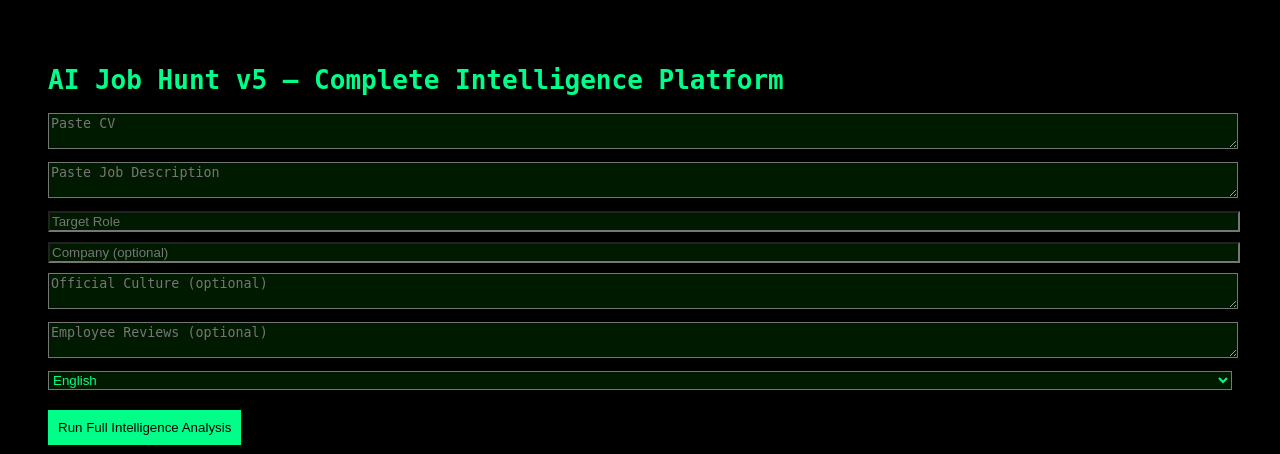
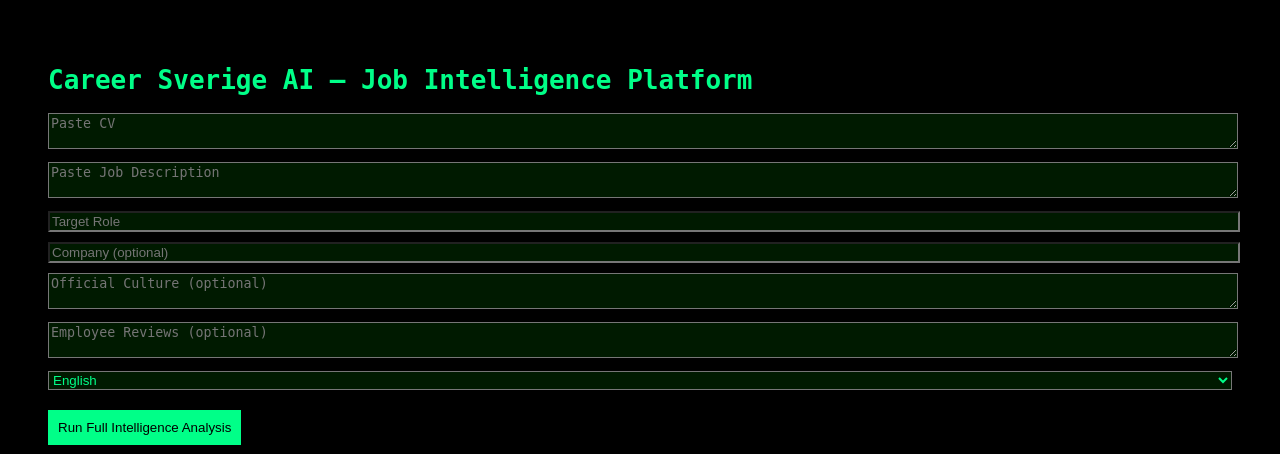
Before and after one commit to wleyritana/CareerSverigeAI, a Flask app: page / in a window 1280 px wide. Shown: the top 454 px of the page. Run offline with Flask 3, Linux system fonts and the light colour scheme.

Commit message:
Update index.html

```diff
--- a/templates/index.html
+++ b/templates/index.html
@@ -1,11 +1,11 @@
 <!DOCTYPE html>
 <html>
 <head>
-<title>AI Job Hunt v5</title>
+<title>Career Sverige AI</title>
 <link rel="stylesheet" href="/static/styles.css">
 </head>
 <body>
-<h1>AI Job Hunt v5 – Complete Intelligence Platform</h1>
+<h1>Career Sverige AI – Job Intelligence Platform</h1>
 <form method="POST" action="/run">
 <textarea name="cv" placeholder="Paste CV"></textarea>
 <textarea name="job" placeholder="Paste Job Description"></textarea>
```
